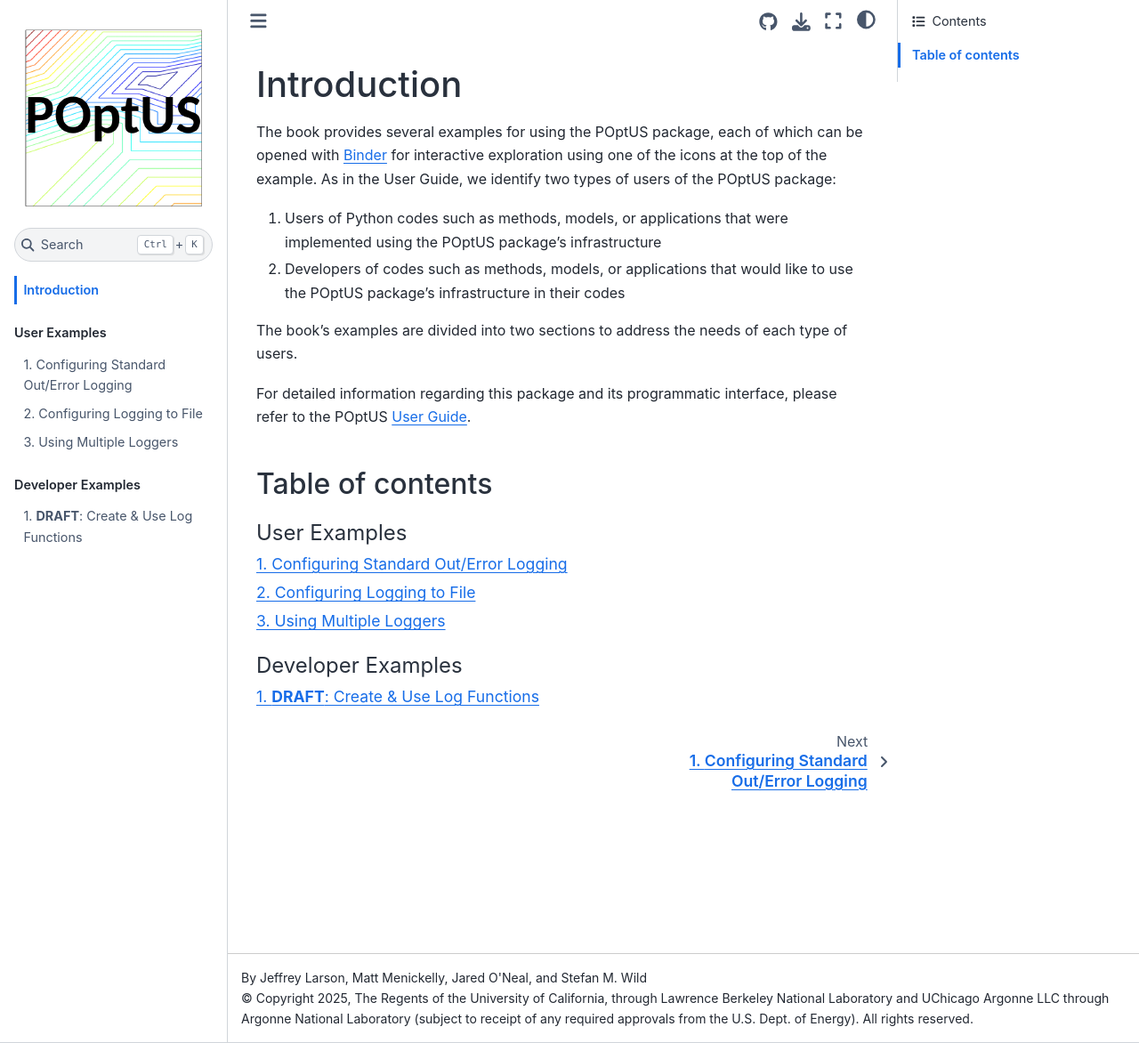
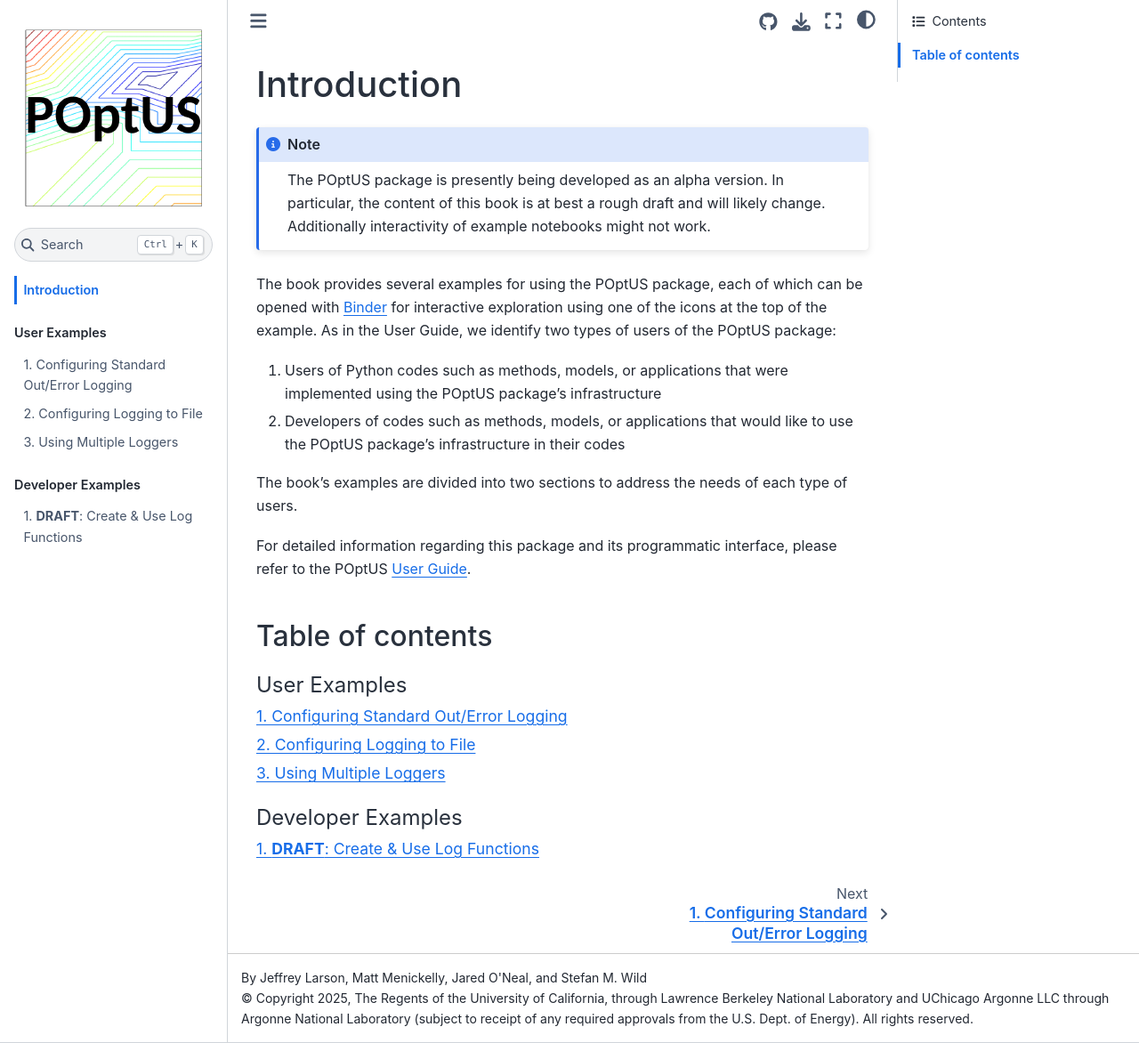
Before and after one commit to POptUS/POptUS, a Jupyter Book: the page built from book/intro.md, in a window 1280 px wide and 1172 px high. Shown: the whole window at 89% size. Built offline with Jupyter Book 1.0.4 settings and Sphinx 7.4.7 and the Sphinx Book theme 1.1.4, drawn with Linux system fonts in a browser that asks for light colours.

Commit message:
(Issue #1) Alpha info at top of book.

````diff
--- a/book/intro.md
+++ b/book/intro.md
@@ -1,4 +1,10 @@
 # Introduction
+
+```{note}
+The {{poptus}} package is presently being developed as an alpha version.  In
+particular, the content of this book is at best a rough draft and will likely
+change.  Additionally interactivity of example notebooks might not work.
+```
 
 The book provides several examples for using the {{poptus}} package, each of
 which can be opened with [Binder](https://jupyter.org/binder) for interactive
````
